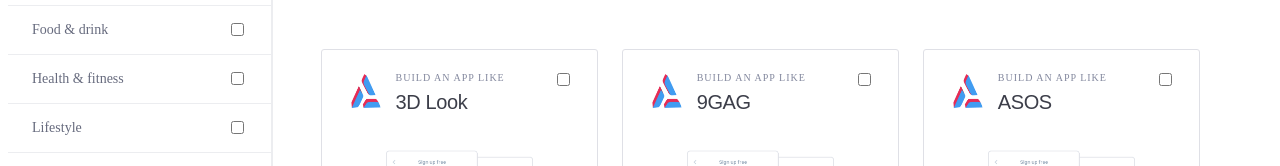
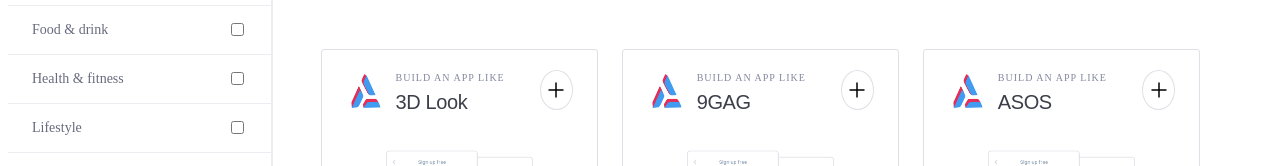
Before and after one commit to lehoang5398/build-studio, a React (Create React App) app: page / in a window 1280 px wide. Shown: the part 314-480 px from the top of the page. Built offline with nearby package versions, Linux system fonts and the light colour scheme.

Commit message:
edit chosse

```diff
--- a/src/container/HomePage/Products.js
+++ b/src/container/HomePage/Products.js
@@ -3,6 +3,7 @@
 import { AddToCart } from './Actions';
 import dataProducts from '../HomePage/data/Products';
 import PropTypes from 'prop-types';
+import { GrAdd } from "react-icons/gr";
 
 Products.propTypes = {
   onDetail:PropTypes.any,
@@ -58,7 +59,8 @@
                   <span>{item?.ProductName}</span>
                 </div>
                 <div className="actionbx">
-                  <input className="morebtn" type="checkbox" id="vehicle1" name="vehicle1" defaultValue="Bike" />
+                  <button className="morebtn"><GrAdd/></button>
+                  {/* <input className="morebtn" type="checkbox" id="vehicle1" name="vehicle1" defaultValue="Bike" /> */}
                 </div>
               </div>
               <div className="product-body">
--- a/src/container/ModelDetailPage/Index.js
+++ b/src/container/ModelDetailPage/Index.js
@@ -1,6 +1,7 @@
 import React from 'react';
 import { John, Carousel, Build, Buildo, MayTinh } from '../../assets/image';
 import { IoMdClose } from "react-icons/io";
+import { GrAttachment } from "react-icons/gr";
 import imageProducts from './data/ModelDetail';
 
 function Model(props) {
@@ -15,6 +16,12 @@
     <div className='popHolder'>
       <div className='popup-header'>
         <div className='close-Popup'>
+        <button className='btn-close-share' >
+            <IoMdClose className='icon-close' />
+          </button>
+          <button className='btn-close-share' >
+            <GrAttachment className='icon-close' />
+          </button>
           <button onClick={handleClose} className='btn-close' >
             <IoMdClose className='icon-close' />
           </button>
--- a/src/stylesheets/Model/modelDetail.scss
+++ b/src/stylesheets/Model/modelDetail.scss
@@ -37,10 +37,19 @@
     .btn-close{
       padding: 4px;
       margin: 10px 50px 10px 0;
-      width: 50px;
-      height: 50px;
+      width: 30px;
+      height: 30px;
       border: solid 0px #83889e;
       border-radius: 50%;
+      background: #ffff;
+    }
+    .btn-close-share{
+      padding: 4px;
+      margin: 10px 10px 0px 0;
+      width: 30px;
+      height: 30px;
+      border: solid 0px #83889e;
+      // border-radius: 50%;
       background: #ffff;
     }
   }
--- a/src/stylesheets/PageHeader/Products.scss
+++ b/src/stylesheets/PageHeader/Products.scss
@@ -45,6 +45,26 @@
         display: block;
         margin-top: 2px;
       }
+    }
+    .actionbx{
+      height: 40px;
+      width: 40px;
+      font-size: 14px;
+      font-weight: 400;
+    }
+    .morebtn{
+      background: #fff;
+      border: 1px solid #dfe0e6;
+      display: flex;
+      align-items: center;
+      justify-content: center;
+      position: relative;
+      padding: 0;
+      height: 100%;
+      width: 100%;
+      border-radius: 50%;
+      color: #000;
+      font-size: 18px;
     }
   }
 }
```
